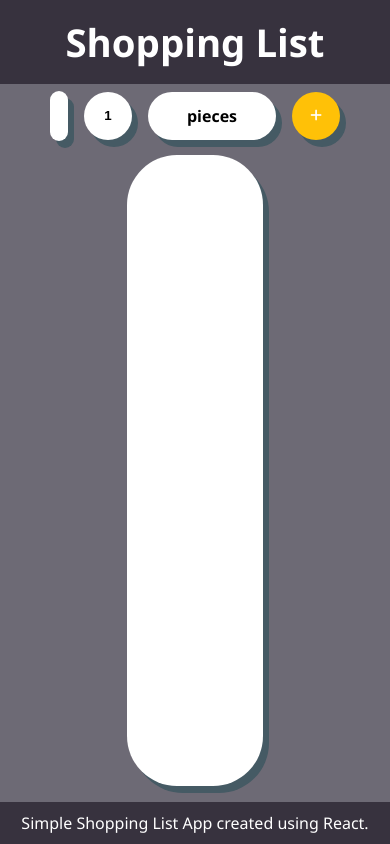
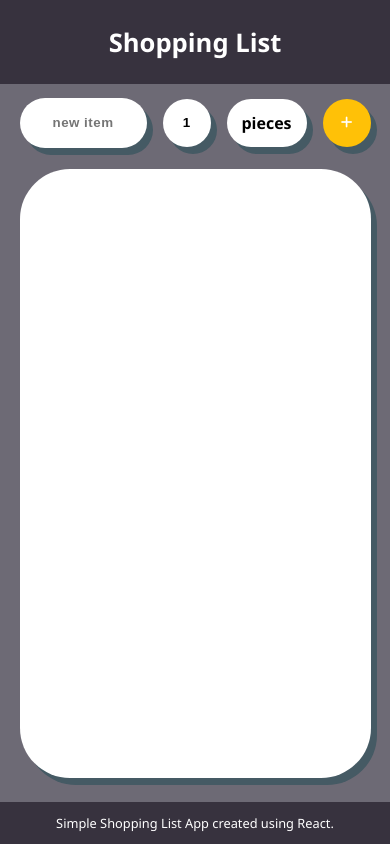
Before and after one commit to bknvpik/shopping-list-react, a React (Create React App) app: page / in a window 390 px wide. Built offline with nearby package versions, Linux system fonts and the light colour scheme; the HTML template or start-up script is replaced by a standard one.

Commit message:
Improved styling, add media queries

```diff
--- a/src/App.scss
+++ b/src/App.scss
@@ -1,3 +1,5 @@
+@import 'mediaQueries';
+
 $light-gray: rgb(109, 106, 117);
 $dark-gray: rgb(55, 50, 62);
 $bluish-gray: rgb(69, 90, 100);
@@ -43,12 +45,12 @@ header {
   color: white;
   width: 100%;
   height: 10%;
-  font-size: 1.2rem;
-  img {
-      width: 4rem;
+  font-size: 1rem;
+  @include responsive(tab-land) {
+    font-size: 1.2rem;
   }
-  img, h1 {
-    padding: 0 1rem 0 1rem;
+  @include responsive(phone) {
+    font-size: 0.8rem;
   }
 }
 
@@ -60,8 +62,19 @@ main {
 .input-area {
   width: 35%;
   height: 10%;
+  margin: 0.5rem;
+  @include responsive(tab-land) {
+    width: 70%;
+  }
+  @include responsive(tab-port) {
+    width: 70%;
+  }
+  @include responsive(phone) {
+    width: 90%;
+  }
   form {
     height: 100%;
+    width: 100%;
     @include flexCenter(row);
   }
   input[name="new-item"] {
@@ -70,7 +83,7 @@ main {
     height: 3rem;
     margin: 0 0.5rem 0 0;
     font-weight: bold;
-    padding-left: 1rem;
+    text-align: center;
     width: 100%;
     letter-spacing: 0.5px;
     &:focus {
@@ -100,6 +113,9 @@ main {
       @include inputsRadius();
       @include shadows();
       @include flexCenter(row);
+      @include responsive(phone) {
+        width: 5rem;
+      }
       color: black;
       background: white;
       height: 3rem;
@@ -123,6 +139,11 @@ main {
       .menu-option {
         @include inputsRadius();
         @include shadows();
+        @include responsive(phone) {
+          width: 5rem;
+          font-size: 0.9rem;
+          font-weight: normal;
+        }
         background: $dark-gray;
         color: white;
         font-weight: bold;
@@ -166,8 +187,17 @@ main {
 .items-list {
   @include inputsRadius();
   @include shadows();
+  @include responsive(tab-land) {
+    width: 70%;
+  }
+  @include responsive(tab-port) {
+    width: 70%;
+  }
+  @include responsive(phone) {
+    width: 90%;
+  }
   height: 100%;
-  margin-bottom: 1rem!important;
+  margin-bottom: 1.5rem!important;
   width: 35%;
   color: black;
   background: white;
@@ -225,6 +255,12 @@ main {
 
 footer {
   @include flexCenter(row);
+  @include responsive(tab-land) {
+    font-size: 1.2rem;
+  }
+  @include responsive(phone) {
+    font-size: 0.8rem;
+  }
   position: fixed;
   bottom: 0;
   width: 100%;
--- a/src/components/DropdownMenu.js
+++ b/src/components/DropdownMenu.js
@@ -10,7 +10,6 @@ const DropdownMenu = ({setUnit, unit}) => {
     const spring = useSpring({
         opacity: open ? 1 : 0
     });
-
 
     const hoverHandler = (e) => {
         e.preventDefault();
@@ -33,8 +32,8 @@ const DropdownMenu = ({setUnit, unit}) => {
         {open ? (
             <div className="menu-dropped">
                 {menuOptions.map(option => (
-                    <animated.div style={spring}>
-                        <button className="menu-option" onClick={setUnitHandler} key={uuid()}>{option}</button>
+                    <animated.div style={spring} key={uuid()}>
+                        <button className="menu-option" onClick={setUnitHandler}>{option}</button>
                     </animated.div>
                 ))}
             </div>
--- a/src/components/InputArea.js
+++ b/src/components/InputArea.js
@@ -27,7 +27,7 @@ const InputArea = ({inputText, setInputText, items, setItems, quantity, setQuant
     return(
         <div className="input-area">
             <form>
-                <input type="text" name="new-item" placeholder="add new item..." value={inputText} onChange={inputTextHandler} ></input>
+                <input type="text" name="new-item" placeholder="new item" value={inputText} onChange={inputTextHandler} ></input>
                 <input type="number" name="quantity" min="1" value={quantity} onChange={setQuantityHandler} ></input>
                 <DropdownMenu unit={unit} setUnit={setUnit}/>
                 <button className="add-item-button" type="submit" onClick={addNewItemHandler}><i className="fas fa-plus"></i></button>
--- /dev/null
+++ b/src/mediaQueries.scss
@@ -0,0 +1,14 @@
+@mixin responsive($breakpoint) {
+    @if $breakpoint == phone {
+        @media only screen and (max-width: 600px) {@content};
+    }
+    @if $breakpoint == tab-port {
+        @media only screen and (max-width: 900px) {@content};
+    }
+    @if $breakpoint == tab-land {
+        @media only screen and (max-width: 1400px) {@content};
+    }
+    @if $breakpoint == big-desktop {
+        @media only screen and (min-width: 1800px) {@content};
+    }
+}
```
